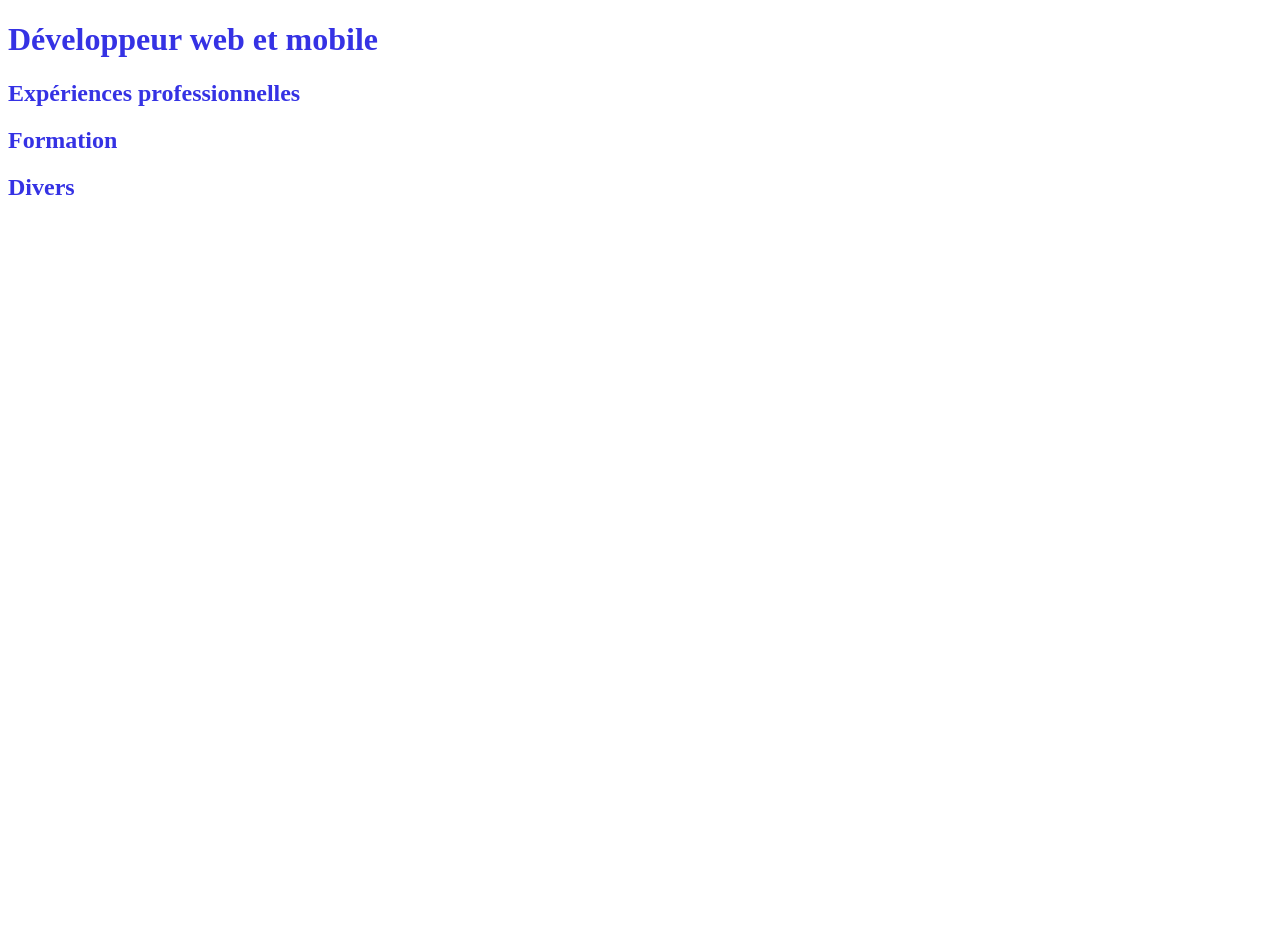
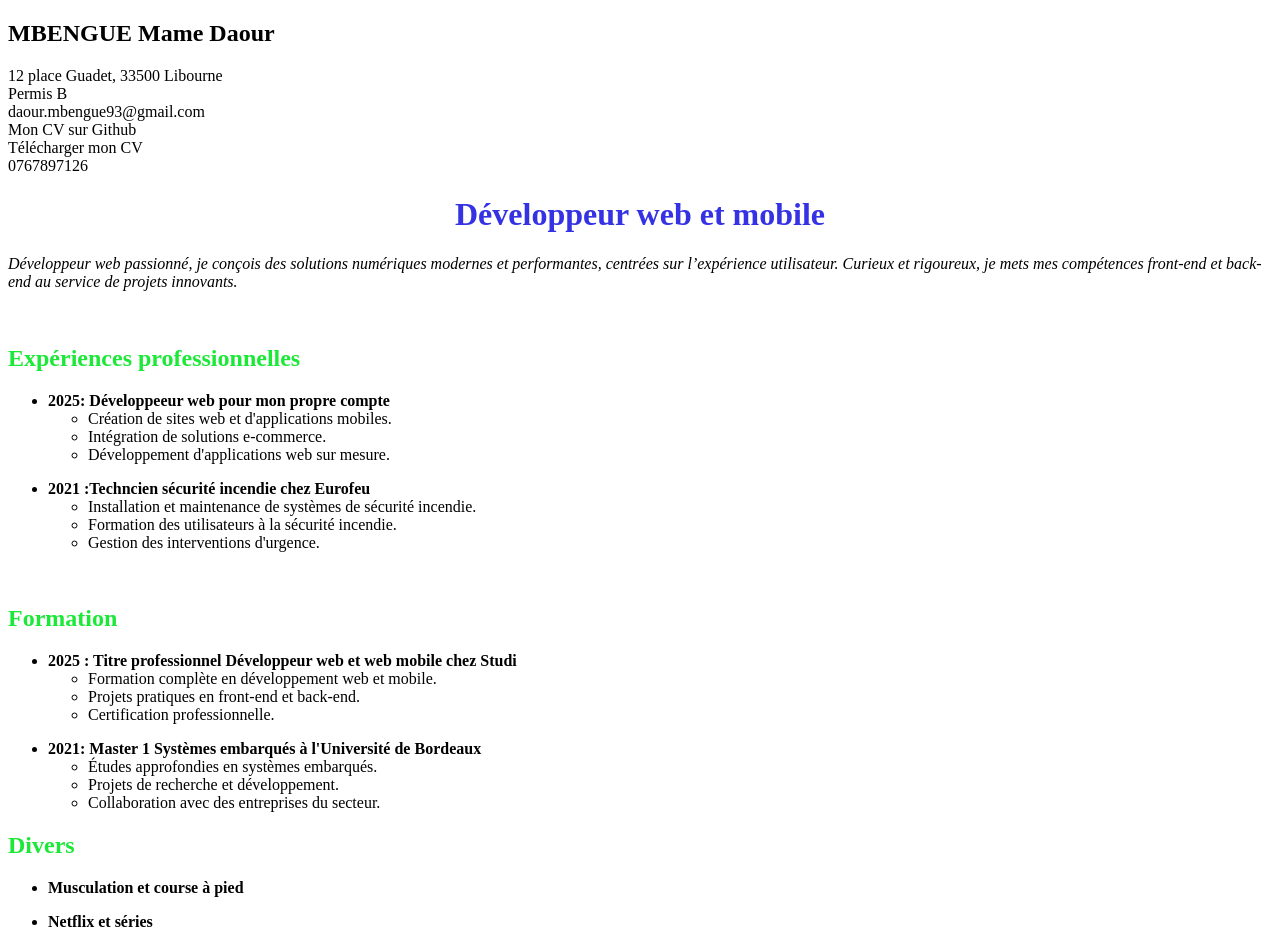
Before and after one commit to mamedaour/CV_MBENGUE, a plain HTML site: page index.html in a window 1280 px wide. Before the commit the page ends 800 px from the top, so only its background shows below. Drawn offline with Linux system fonts and the light colour scheme.

Commit message:
Améliorer le CV sur une nouvelle Branche Les_Detailles

```diff
--- a/index.html
+++ b/index.html
@@ -6,34 +6,151 @@
     <title>CV MBENGUE </title>
     <link rel="stylesheet" href="style.css">
 </head>
+
+
+
 <body>
+    <h2 class="Nom">MBENGUE Mame Daour</h2>
+    <ul class="contact">
+        <li>12 place Guadet, 33500 Libourne</li>
+        <li>Permis B</li>
+        <li class="couleur">
+         <a href="mailto: daour.mbengue93@gmail.com" title="Enoyez moi un mail">daour.mbengue93@gmail.com</a>
+        </li>
+        <li><a href="https://github.com/mamedaour/CV_MBENGUE" title="Cliquer ici pour voir mon CV sur github" target="_blank">Mon CV sur Github</a></li>
+         <li>
+         <a href="/CV_Mame_Daour_MBENHGUE.pdf" title="cliquer ici pour télécharger mn CV" download>Télécharger mon CV</a>
+        </li>
+        <li>
+            <a href="tel:0767897126">0767897126</a>
+        </li>
+    </ul>
     <header>
          <h1> Développeur web et mobile</h1>
 
 
+
+
+
+
+         <p>
+            <em>
+                 Développeur web passionné, je conçois des solutions numériques modernes et performantes, centrées sur l’expérience utilisateur. Curieux et rigoureux, je mets mes compétences front-end et back-end au service de projets innovants.
+
+            </em>
+         </p>
+
+
         </header>
+        <br>
+
     <section>
         <div>
-      <h1>
+      <h2>
         Expériences professionnelles
-      </h1>
+      </h2>
+       <ul>
+        <li>
+            <strong> 2025: Développeeur web pour mon propre compte</strong>
+        </li>
+        <ul>
+            <li>
+                Création de sites web et d'applications mobiles.
+            </li>
+            <li>
+                Intégration de solutions e-commerce.
+            </li>
+            <li>
+                Développement d'applications web sur mesure.
+            </li>
+      </ul>
+        </ul>
+      <ul>
+        <li><strong>2021 :Techncien sécurité incendie chez Eurofeu</strong> </li>
+        <ul>
+            <li>
+                Installation et maintenance de systèmes de sécurité incendie.
+            </li>
+            <li>
+                Formation des utilisateurs à la sécurité incendie.
+            </li>
+            <li>
+                Gestion des interventions d'urgence.
+            </li>
+        </ul>
+      </ul>
+
       </div>
     </section>
+    <br>
+
 <section>
     <div>
-    <h1>
+    <h2>
         Formation
-    </h1>
+    </h2>
+    <ul>
+        <li>
+            <strong>
+                2025 : Titre professionnel Développeur web et web mobile chez Studi
+            </strong>
+        </li>
+        <ul>
+            <li>
+                Formation complète en développement web et mobile.
+            </li>
+            <li>
+                Projets pratiques en front-end et back-end.
+            </li>
+            <li>
+                Certification professionnelle.
+            </li>
+    </ul>
+    </ul>
+
+    <ul>
+        <li>
+            <strong>
+                2021: Master 1 Systèmes embarqués à l'Université de Bordeaux
+            </strong>
+        </li>
+        <ul>
+            <li>
+                Études approfondies en systèmes embarqués.
+            </li>
+            <li>
+                Projets de recherche et développement.
+            </li>
+            <li>
+                Collaboration avec des entreprises du secteur.
+            </li>
+    </ul>
+
     </div>
 </section>
+
     <section>
         <div>
-            <h1>
+            <h2>
                 Divers
-            </h1>
+            </h2>
+            <ul>
+                <li>
+                    <strong>
+                        Musculation et course à pied
+                    </strong>
+                </li>
+            </ul>
+            <ul>
+                <li>
+                    <strong>
+                        Netflix et séries
+                    </strong>
+                </li>
+            </ul>
         </div>
     </section>
-</section>
+
 
 </body>
 </html>
--- a/style.css
+++ b/style.css
@@ -1,3 +1,23 @@
 h1{
+    text-align: center;
     color: rgb(53, 50, 228);
 }
+h2{
+    color: rgba(7, 230, 37, 0.918);
+}
+.Nom{
+    text-align:initial;
+    color: rgb(0, 0, 0);
+
+}
+.contact{
+    text-align:initial;
+    list-style-type: none;
+    padding: 0;
+    color: black;
+}
+ul li a{
+    color: rgb(0, 0, 0);
+    text-decoration: none;
+
+}
```
Also changed, not shown: 2 other files.
